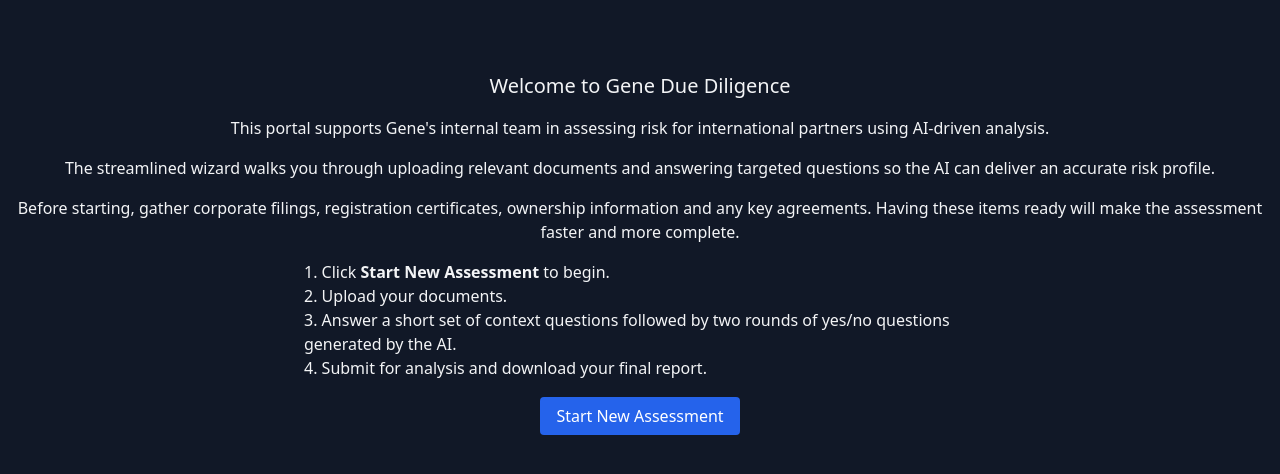
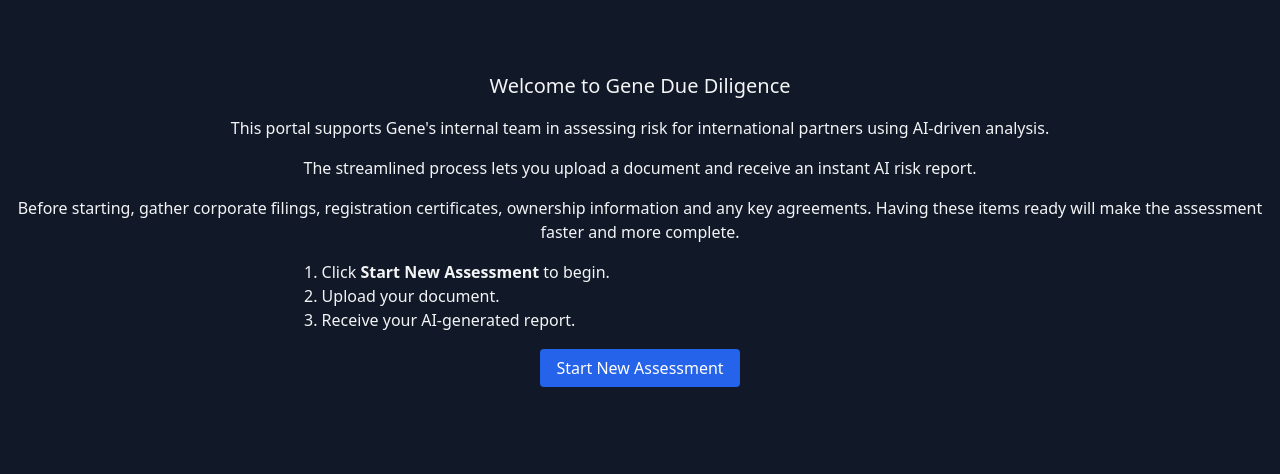
Before and after one commit to sherafyk/GB1, a FastAPI app: page / in a window 1280 px wide. Shown: the part 64-538 px from the top of the page. Run offline with FastAPI, Linux system fonts and the light colour scheme; some libraries are stand-ins or nearby versions.

Commit message:
Simplify workflow to single document analysis

```diff
--- a/app/main.py
+++ b/app/main.py
@@ -21,13 +21,7 @@ import markdown
 
 from . import db
 
-from .analysis import (
-    analyze,
-    generate_context_questions,
-    generate_questions,
-    generate_followups,
-    extract_structured_data,
-)
+from .analysis import analyze_document
 
 
 UPLOAD_DIR = "uploads"
@@ -171,13 +165,11 @@ async def wizard_upload(request: Request):
 
 @app.post("/wizard/upload")
 async def wizard_upload_post(request: Request, files: List[UploadFile] = File(...)):
-    """Handle document uploads and perform initial text extraction."""
+    """Handle document uploads and immediately run the analysis."""
     resp = require_user(request)
     if resp:
         return resp
-    # ``upload_id`` may be missing if a user POSTs directly without first
-    # visiting the GET endpoint. Generate one on the fly to avoid server errors.
-    uid = request.session.setdefault("upload_id", str(uuid.uuid4()))
+    uid = str(uuid.uuid4())
     folder = os.path.join(UPLOAD_DIR, uid)
     paths = save_uploads(files, folder)
     try:
@@ -189,257 +181,25 @@ async def wizard_upload_post(request: Request, files: List[UploadFile] = File(..
             status_code=400,
         )
     combined = "\n".join(texts)
-    form = request.session.setdefault("form", {})
-    form["files"] = paths
-    # Persist extracted text to avoid storing large strings in the session
-    text_path = os.path.join(folder, "extracted.txt")
-    with open(text_path, "w", encoding="utf-8") as f:
-        f.write(combined)
-    request.session["text_path"] = text_path
-    form["text_path"] = text_path
-    structured = await extract_structured_data(combined)
-    form["company"] = structured.get("company", {})
-    form["context"] = structured.get("context", {})
-    # ``SessionMiddleware`` only marks the session as modified when keys are
-    # assigned on the top-level mapping. Reassign the form object so nested
-    # changes persist.
-    request.session["form"] = form
     try:
-        context_q = await generate_context_questions(combined)
+        report_md = await analyze_document(combined)
     except Exception as exc:
         return templates.TemplateResponse(
             "upload.html",
-            {
-                "request": request,
-                "error": f"Failed to generate context questions: {exc}",
-            },
+            {"request": request, "error": str(exc)},
             status_code=500,
         )
-    request.session["context_questions"] = context_q
-    return RedirectResponse(url="/wizard/context", status_code=303)
-
-
-@app.get("/wizard/context", response_class=HTMLResponse)
-async def wizard_context(request: Request):
-    """Display short context questions for the user."""
-    resp = require_user(request)
-    if resp:
-        return resp
-    questions = request.session.get("context_questions", [])
+    html_report = markdown.markdown(report_md)
+    html_report = bleach.clean(
+        html_report,
+        tags=bleach.sanitizer.ALLOWED_TAGS + ["p", "h1", "h2", "h3", "table", "tr", "th", "td"],
+        attributes={"a": ["href", "title"], "img": ["src", "alt"]},
+    )
     return templates.TemplateResponse(
-        "short_questions.html",
-        {
-            "request": request,
-            "questions": questions,
-            "step": "Step 2 of 5: Provide Context",
-            "post_url": "/wizard/context",
-        },
+        "report.html", {"request": request, "report": html_report}
     )
 
 
-@app.post("/wizard/context")
-async def wizard_context_post(request: Request):
-    """Handle answers to the context questions and fetch yes/no questions."""
-    resp = require_user(request)
-    if resp:
-        return resp
-    form = await request.form()
-    questions = request.session.get("context_questions", [])
-    answers = []
-    for i, q in enumerate(questions, 1):
-        ans = form.get(f"q{i}")
-        if not ans:
-            return templates.TemplateResponse(
-                "short_questions.html",
-                {
-                    "request": request,
-                    "questions": questions,
-                    "step": "Step 2 of 5: Provide Context",
-                    "post_url": "/wizard/context",
-                    "error": "Please answer all questions",
-                },
-                status_code=400,
-            )
-        answers.append({"question": q, "answer": ans})
-    request.session["context_answers"] = answers
-    data = request.session.get("form", {})
-    data["context_answers"] = answers
-    request.session["form"] = data
-    text_path = request.session.get("text_path")
-    if text_path and os.path.exists(text_path):
-        with open(text_path, "r", encoding="utf-8") as f:
-            data["extracted_text"] = f.read()
-    try:
-        new_questions = await generate_questions(data)
-    except Exception as exc:
-        return templates.TemplateResponse(
-            "short_questions.html",
-            {
-                "request": request,
-                "questions": questions,
-                "step": "Step 2 of 5: Provide Context",
-                "post_url": "/wizard/context",
-                "error": f"Failed to generate questions: {exc}",
-            },
-            status_code=500,
-        )
-    request.session["questions_round1"] = new_questions
-    return RedirectResponse(url="/wizard/questions1", status_code=303)
-
-
-@app.get("/wizard/questions1", response_class=HTMLResponse)
-async def wizard_questions1(request: Request):
-    """Display the first set of AI-generated questions."""
-    resp = require_user(request)
-    if resp:
-        return resp
-    questions = request.session.get("questions_round1", [])
-    return templates.TemplateResponse(
-        "questions.html",
-        {
-            "request": request,
-            "questions": questions,
-            "step": "Step 3 of 5: Answer 10 Key Questions",
-            "post_url": "/wizard/questions1",
-        },
-    )
-
-
-@app.post("/wizard/questions1")
-async def wizard_questions1_post(request: Request):
-    """Process answers to the first question round and fetch follow-ups."""
-    resp = require_user(request)
-    if resp:
-        return resp
-    form = await request.form()
-    questions = request.session.get("questions_round1", [])
-    answers = []
-    for i, q in enumerate(questions, 1):
-        ans = form.get(f"q{i}")
-        if not ans:
-            return templates.TemplateResponse(
-                "questions.html",
-                {
-                    "request": request,
-                    "questions": questions,
-                    "step": "Step 3 of 5: Answer 10 Key Questions",
-                    "post_url": "/wizard/questions1",
-                    "error": "Please answer all questions",
-                },
-                status_code=400,
-            )
-        ctx = form.get(f"q{i}_context", "")
-        answers.append({"question": q, "answer": ans, "context": ctx})
-    request.session["answers_round1"] = answers
-    data = request.session.get("form", {})
-    try:
-        followups = await generate_followups(data, answers)
-    except Exception as exc:
-        return templates.TemplateResponse(
-            "questions.html",
-            {
-                "request": request,
-                "questions": questions,
-                "step": "Step 3 of 5: Answer 10 Key Questions",
-                "post_url": "/wizard/questions1",
-                "error": f"Failed to generate follow-up questions: {exc}",
-            },
-            status_code=500,
-        )
-    request.session["questions_round2"] = followups
-    return RedirectResponse(url="/wizard/questions2", status_code=303)
-
-
-@app.get("/wizard/questions2", response_class=HTMLResponse)
-async def wizard_questions2(request: Request):
-    """Display the second adaptive question round."""
-    resp = require_user(request)
-    if resp:
-        return resp
-    questions = request.session.get("questions_round2", [])
-    return templates.TemplateResponse(
-        "questions.html",
-        {
-            "request": request,
-            "questions": questions,
-            "step": "Step 4 of 5: Answer Follow-Up Questions",
-            "post_url": "/wizard/questions2",
-        },
-    )
-
-
-@app.post("/wizard/questions2")
-async def wizard_questions2_post(request: Request):
-    """Handle answers from the second round of questions."""
-    resp = require_user(request)
-    if resp:
-        return resp
-    form = await request.form()
-    questions = request.session.get("questions_round2", [])
-    answers = []
-    for i, q in enumerate(questions, 1):
-        ans = form.get(f"q{i}")
-        if not ans:
-            return templates.TemplateResponse(
-                "questions.html",
-                {
-                    "request": request,
-                    "questions": questions,
-                    "step": "Step 4 of 5: Answer Follow-Up Questions",
-                    "post_url": "/wizard/questions2",
-                    "error": "Please answer all questions",
-                },
-                status_code=400,
-            )
-        ctx = form.get(f"q{i}_context", "")
-        answers.append({"question": q, "answer": ans, "context": ctx})
-    request.session["answers_round2"] = answers
-    return RedirectResponse(url="/wizard/confirm", status_code=303)
-
-
-@app.get("/wizard/confirm", response_class=HTMLResponse)
-async def wizard_confirm(request: Request):
-    """Show a summary and let the user trigger the final analysis."""
-    resp = require_user(request)
-    if resp:
-        return resp
-    data = request.session.get("form", {})
-    return templates.TemplateResponse(
-        "confirm.html", {"request": request, "data": data}
-    )
-
-
-@app.post("/wizard/confirm")
-async def wizard_confirm_post(request: Request):
-    """Run the analysis and display the final markdown report."""
-    resp = require_user(request)
-    if resp:
-        return resp
-    data = request.session.get("form", {})
-    text_path = request.session.get("text_path")
-    if text_path and os.path.exists(text_path):
-        with open(text_path, "r", encoding="utf-8") as f:
-            data["extracted_text"] = f.read()
-    else:
-        data["extracted_text"] = ""
-    data["context_answers"] = request.session.get("context_answers", [])
-    qa = (
-        request.session.get("context_answers", [])
-        + request.session.get("answers_round1", [])
-        + request.session.get("answers_round2", [])
-    )
-    report_md = await analyze(data, qa)
-    html_report = markdown.markdown(report_md)
-    html_report = bleach.clean(
-        html_report,
-        tags=bleach.sanitizer.ALLOWED_TAGS
-        + ["p", "h1", "h2", "h3", "table", "tr", "th", "td"],
-        attributes={"a": ["href", "title"], "img": ["src", "alt"]},
-    )
-    request.session.clear()
-    return templates.TemplateResponse(
-        "report.html", {"request": request, "report": html_report}
-    )
 
 
 @app.get("/admin", response_class=HTMLResponse)
--- a/templates/index.html
+++ b/templates/index.html
@@ -4,13 +4,12 @@
 <div class="text-center mt-10">
     <h2 class="text-xl mb-4">Welcome to Gene Due Diligence</h2>
     <p class="mb-4">This portal supports Gene's internal team in assessing risk for international partners using AI-driven analysis.</p>
-    <p class="mb-4">The streamlined wizard walks you through uploading relevant documents and answering targeted questions so the AI can deliver an accurate risk profile.</p>
+    <p class="mb-4">The streamlined process lets you upload a document and receive an instant AI risk report.</p>
     <p class="mb-4">Before starting, gather corporate filings, registration certificates, ownership information and any key agreements. Having these items ready will make the assessment faster and more complete.</p>
     <ol class="list-decimal list-inside text-left max-w-2xl mx-auto mb-6">
         <li>Click <strong>Start New Assessment</strong> to begin.</li>
-        <li>Upload your documents.</li>
-        <li>Answer a short set of context questions followed by two rounds of yes/no questions generated by the AI.</li>
-        <li>Submit for analysis and download your final report.</li>
+        <li>Upload your document.</li>
+        <li>Receive your AI-generated report.</li>
     </ol>
     <a href="/wizard/upload" class="px-4 py-2 bg-blue-600 hover:bg-blue-700 rounded text-white">Start New Assessment</a>
 </div>
--- a/templates/upload.html
+++ b/templates/upload.html
@@ -7,6 +7,6 @@
     <label class="block mb-1">Upload Files (PDF or images)</label>
     <input type="file" name="files" multiple required class="w-full text-gray-200">
   </div>
-  <button type="submit" class="px-4 py-2 bg-blue-600 hover:bg-blue-700 rounded">Upload & Next</button>
+  <button type="submit" class="px-4 py-2 bg-blue-600 hover:bg-blue-700 rounded">Upload & Analyze</button>
 </form>
 {% endblock %}
```
Also changed, not shown: app/analysis.py (+18 -0 lines), models/prompts.py (+14 -0 lines), README.md.
